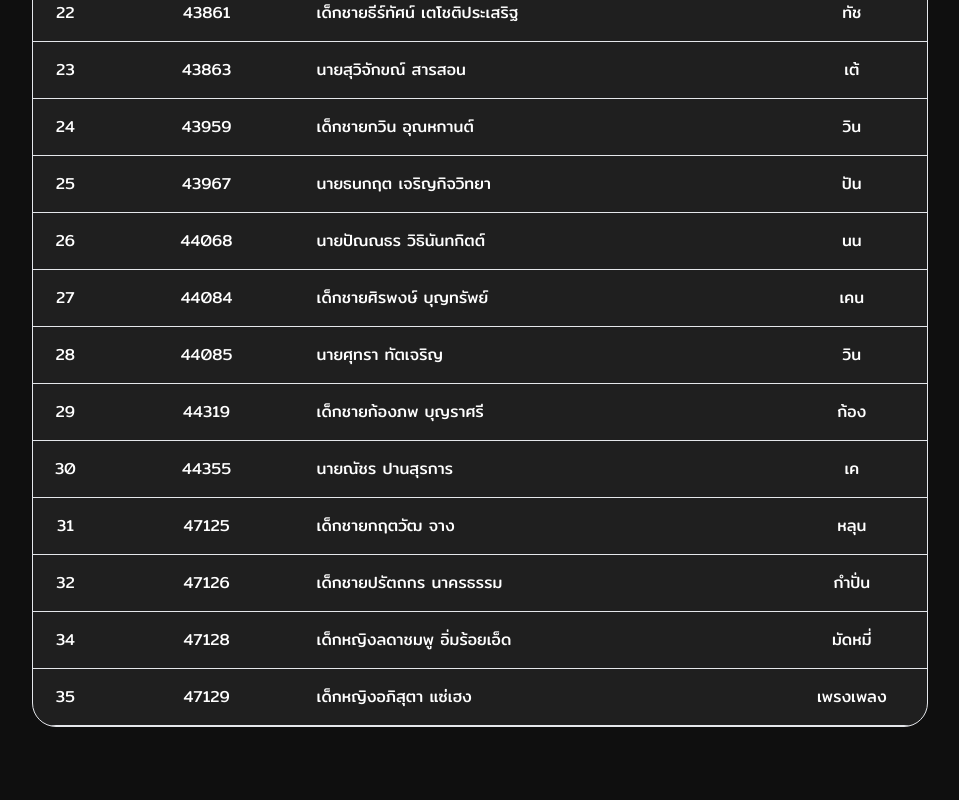
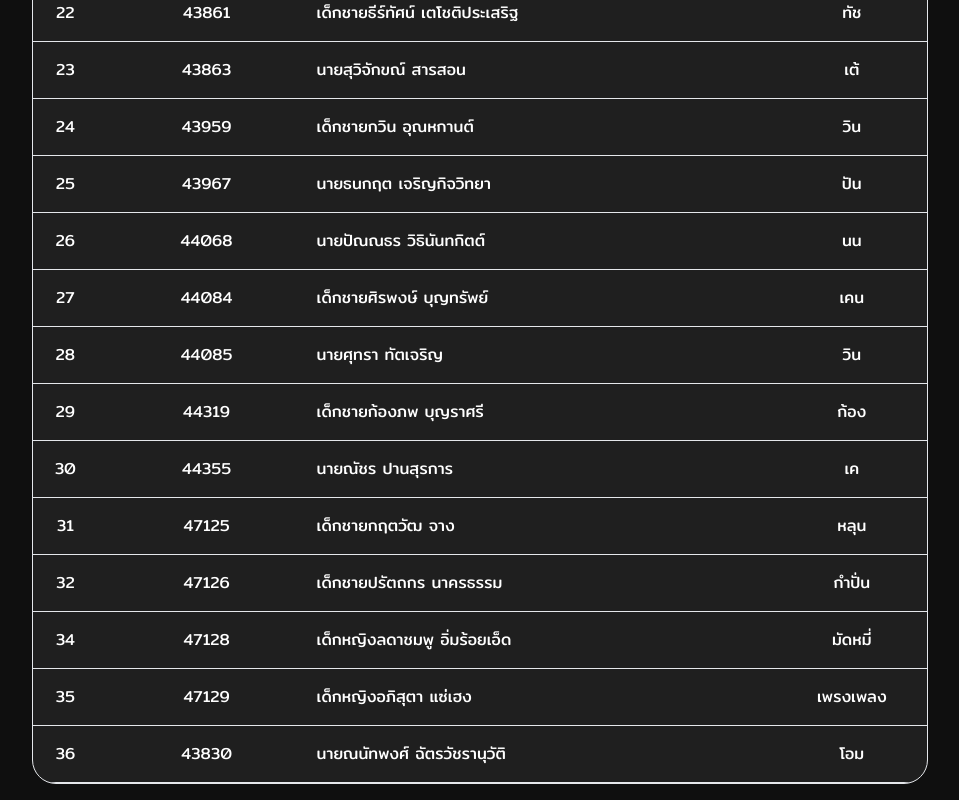
Before and after one commit to KamiK4M1/aigen4, a Next.js app: page /students in a window 1280 px wide. Shown: the part 1542-2342 px from the top of the page, without its empty margins (160-1119 px from the left). Before the commit the page ends 2285 px from the top, so only its background shows below. Built offline with nearby package versions, Linux system fonts and the light colour scheme.

Commit message:
โอม

```diff
--- a/src/app/components/student.tsx
+++ b/src/app/components/student.tsx
@@ -208,6 +208,12 @@ export default function Student() {
       fullName: "เด็กหญิงอภิสุตา แซ่เฮง",
       nickname: "เพรงเพลง",
     },
+    {
+      id: 36,
+      studentId: 43830,
+      fullName: "นายณนัทพงศ์ ฉัตรวัชรานุวัติ",
+      nickname: "โอม",
+    },
   ];
 
   return (
```
